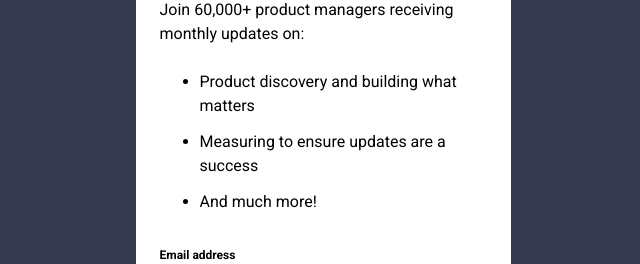
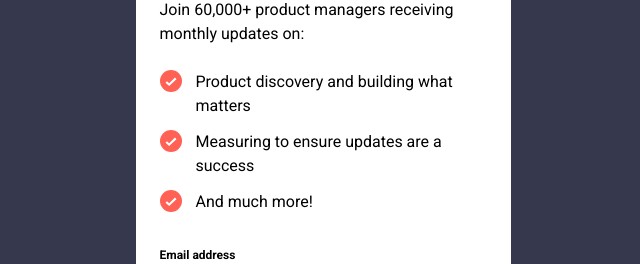
Before and after one commit to tuansdf/frontend-mentor-challenges, a Next.js app in the folder newsletter-sign-up-form/: page / in a window 1280 px wide. Shown: the part 386-650 px from the top of the page, without its empty margins (317-957 px from the left). Built offline with nearby package versions, Linux system fonts and the light colour scheme.

Commit message:
add list icon

```diff
--- a/newsletter-sign-up-form/src/app/page.module.scss
+++ b/newsletter-sign-up-form/src/app/page.module.scss
@@ -13,16 +13,26 @@
 }
 
 .title {
-  margin: 0;
+  margin-bottom: 1rem;
   color: hsl(var(--dark-slate-grey));
   font-size: 2.5rem;
 }
 
 .list {
   margin-top: 1.5rem;
+  padding-left: 0;
+  list-style: none;
 
   & > * + * {
     margin-top: 0.75rem;
+  }
+
+  & > li {
+    padding-left: 2.25rem;
+    background-image: url("/images/icon-list.svg");
+    background-position: 0 0;
+    background-size: 1.4rem 1.4rem;
+    background-repeat: no-repeat;
   }
 }
 
--- a/newsletter-sign-up-form/src/styles/globals.scss
+++ b/newsletter-sign-up-form/src/styles/globals.scss
@@ -4,6 +4,10 @@
   --charcoal-grey: 235, 18%, 26%;
   --grey: 231, 7%, 60%;
   --white: 0, 0%, 100%;
+}
+
+* {
+  margin: 0;
 }
 
 body {
```
